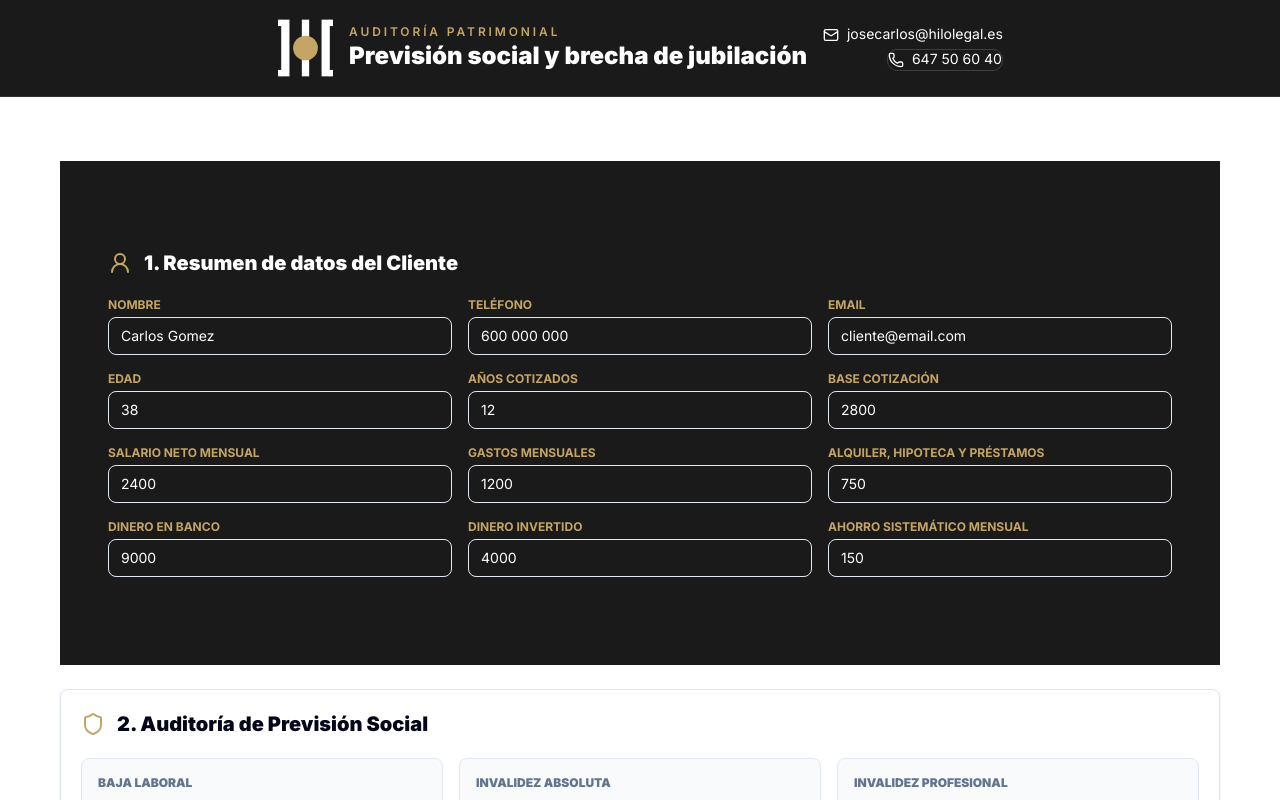
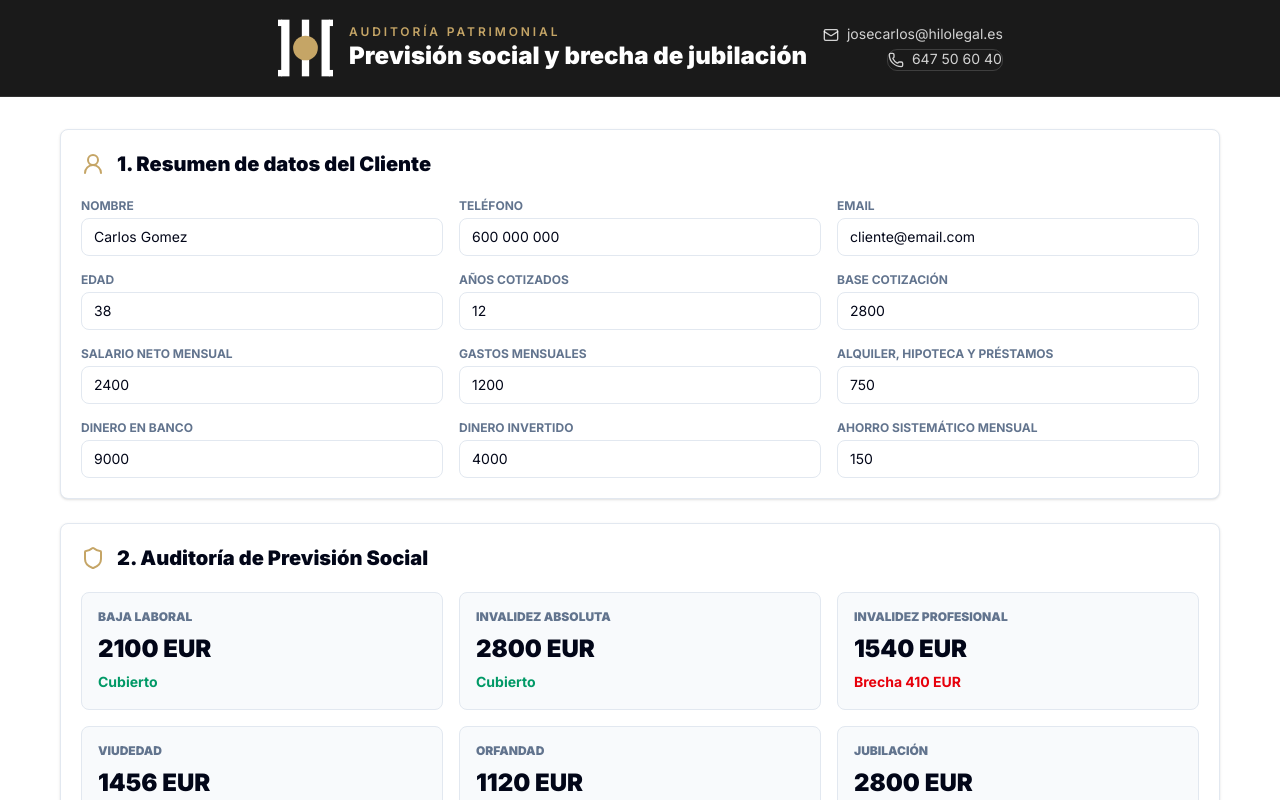
Before and after one commit to Jokhid/Auditoriapro, a React (Vite) app: page / in a window 1280 px wide. Shown: the top 800 px of the page. Built offline with nearby package versions, Linux system fonts and the light colour scheme.

Commit message:
Ajustar estilos de auditoria

```diff
--- a/src/index.css
+++ b/src/index.css
@@ -235,88 +235,8 @@ header button[class*="bg-[#C5A566]"] {
   border-color: var(--brand-gold) !important;
 }
 
-header img[src="/jose-carlos-hidalgo-logo.svg"],
-footer img[src="/jose-carlos-hidalgo-logo.svg"] {
-  display: block;
-  background: transparent;
-}
-
-header a,
-header span,
-header strong {
-  color: #ffffff !important;
-}
-
 main {
   max-width: 1200px !important;
-}
-
-main > section:first-of-type {
-  background: var(--brand-black) !important;
-  background-image: none !important;
-  border: 0 !important;
-  border-radius: 0 !important;
-  box-shadow: none !important;
-  color: #ffffff !important;
-  margin-top: 2rem;
-  padding: clamp(3rem, 7vw, 5.5rem) clamp(1.5rem, 4vw, 3rem) !important;
-}
-
-main > section:first-of-type > div.absolute {
-  display: none !important;
-}
-
-main > section:first-of-type h1 {
-  color: #ffffff !important;
-  font-family: "Inter", ui-sans-serif, system-ui, sans-serif !important;
-  font-size: clamp(2.35rem, 6vw, 4.75rem) !important;
-  font-style: normal !important;
-  font-weight: 900 !important;
-  letter-spacing: 0 !important;
-  line-height: 0.98 !important;
-  text-transform: uppercase !important;
-}
-
-main > section:first-of-type h1 span {
-  color: var(--brand-gold) !important;
-  font-family: "Inter", ui-sans-serif, system-ui, sans-serif !important;
-  font-style: normal !important;
-  font-weight: 900 !important;
-}
-
-main > section:first-of-type p {
-  color: rgb(255 255 255 / 0.72) !important;
-}
-
-main > section:first-of-type [class*="inline-flex"] {
-  background: rgb(255 255 255 / 0.03) !important;
-  border-color: rgb(255 255 255 / 0.12) !important;
-  border-radius: 0 !important;
-  color: var(--brand-gold) !important;
-  letter-spacing: 0.22em !important;
-}
-
-main > section:first-of-type .grid > div {
-  background: var(--brand-black) !important;
-  border-color: rgb(255 255 255 / 0.1) !important;
-  border-radius: 0 !important;
-}
-
-main > section:first-of-type .grid > div:hover {
-  background: rgb(255 255 255 / 0.045) !important;
-}
-
-main > section:first-of-type .grid span {
-  background: transparent !important;
-  color: var(--brand-gold) !important;
-  height: auto !important;
-  width: auto !important;
-}
-
-main > section:first-of-type .grid h3 {
-  color: #ffffff !important;
-  font-weight: 800 !important;
-  text-transform: uppercase;
 }
 
 .glass-panel h2,
@@ -379,3 +299,15 @@ footer a:hover {
 footer [class*="border-slate-800"] {
   border-color: rgb(255 255 255 / 0.1) !important;
 }
+
+/* Remove ochre text badges while preserving the ochre text itself. */
+.text-orange-700[class*="bg-orange-"],
+.text-amber-700[class*="bg-amber-"],
+.text-\[\#e9c488\][class*="bg-\[\#b89047\]"],
+.text-\[\#b89047\][class*="bg-\[\#b89047\]"] {
+  background: transparent !important;
+  border-color: transparent !important;
+  box-shadow: none !important;
+  padding-left: 0 !important;
+  padding-right: 0 !important;
+}
```
